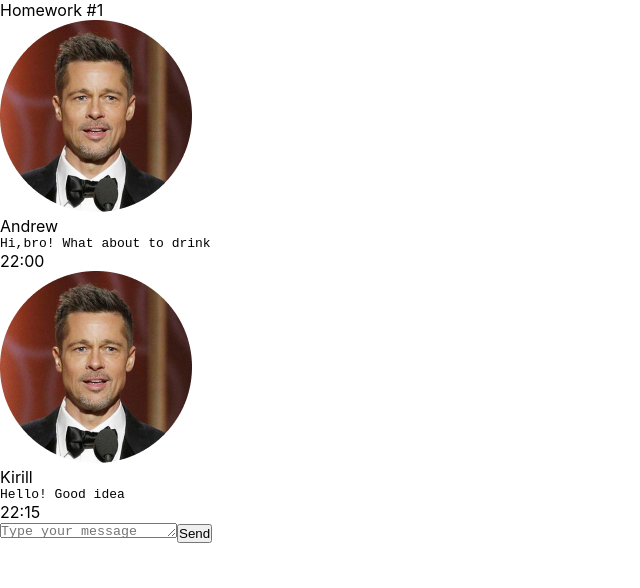
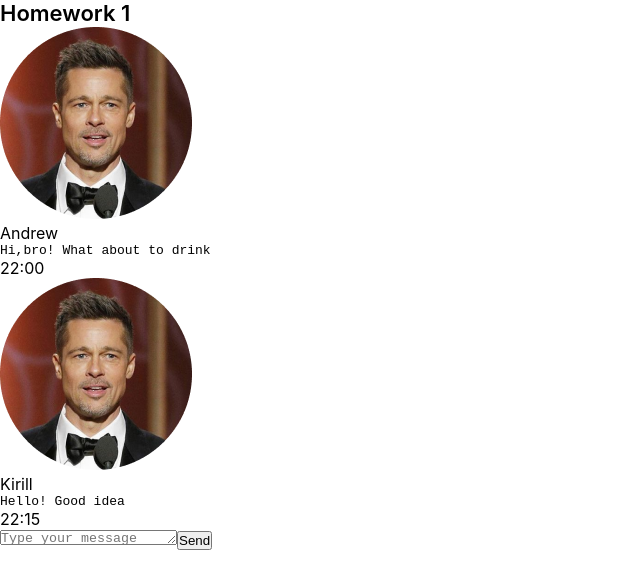
Before and after one commit to AndreiKastsiukovich/Homework, a React (Create React App) app: page /junior in a window 1280 px wide. Shown: the top 588 px of the page, without its empty margins (0-640 px from the left). Built offline with nearby package versions, Linux system fonts and the light colour scheme.

Commit message:
Commit-1

```diff
--- a/package.json
+++ b/package.json
@@ -16,7 +16,7 @@
     "@types/react-dom": "18.0.6",
     "@types/uuid": "8.3.4",
     "axios": "0.27.2",
-    "gh-pages": "4.0.0",
+    "gh-pages": "^5.0.0",
     "react": "18.2.0",
     "react-dom": "18.2.0",
     "react-redux": "8.0.4",
--- a/src/s1-main/App.module.css
+++ b/src/s1-main/App.module.css
@@ -3,9 +3,22 @@
 }
 
 .hw {
-
+    width: 1280px;
+    height: 373px;
+    left: 0px;
+    top: 131px;
 }
 
 .hwTitle {
+    width: 165px;
+    height: 27px;
+    left: 70px;
+    top: 131px;
 
+    font-style: normal;
+    font-weight: 600;
+    font-size: 22px;
+    line-height: 27px;
+
+    color: #000000;
 }
--- a/src/s2-homeworks/hw01/HW1.tsx
+++ b/src/s2-homeworks/hw01/HW1.tsx
@@ -53,7 +53,7 @@ export const friendMessage0: MessageType = {
 const HW1 = () => {
     return (
         <div id={'hw1'}>
-            <div className={s2.hwTitle}>Homework #1</div>
+            <div className={s2.hwTitle}>Homework 1</div>
             <div className={s2.hw}>
                 {/*проверка отображения (не менять)*/}
                 <div>
--- a/src/s2-homeworks/hw01/message-sender/MessageSender.module.css
+++ b/src/s2-homeworks/hw01/message-sender/MessageSender.module.css
@@ -1,4 +1,5 @@
 .sendForm {
+
 
 }
 
```
Also changed, not shown: 1 other file (tests, documents, lock files or other folders).
